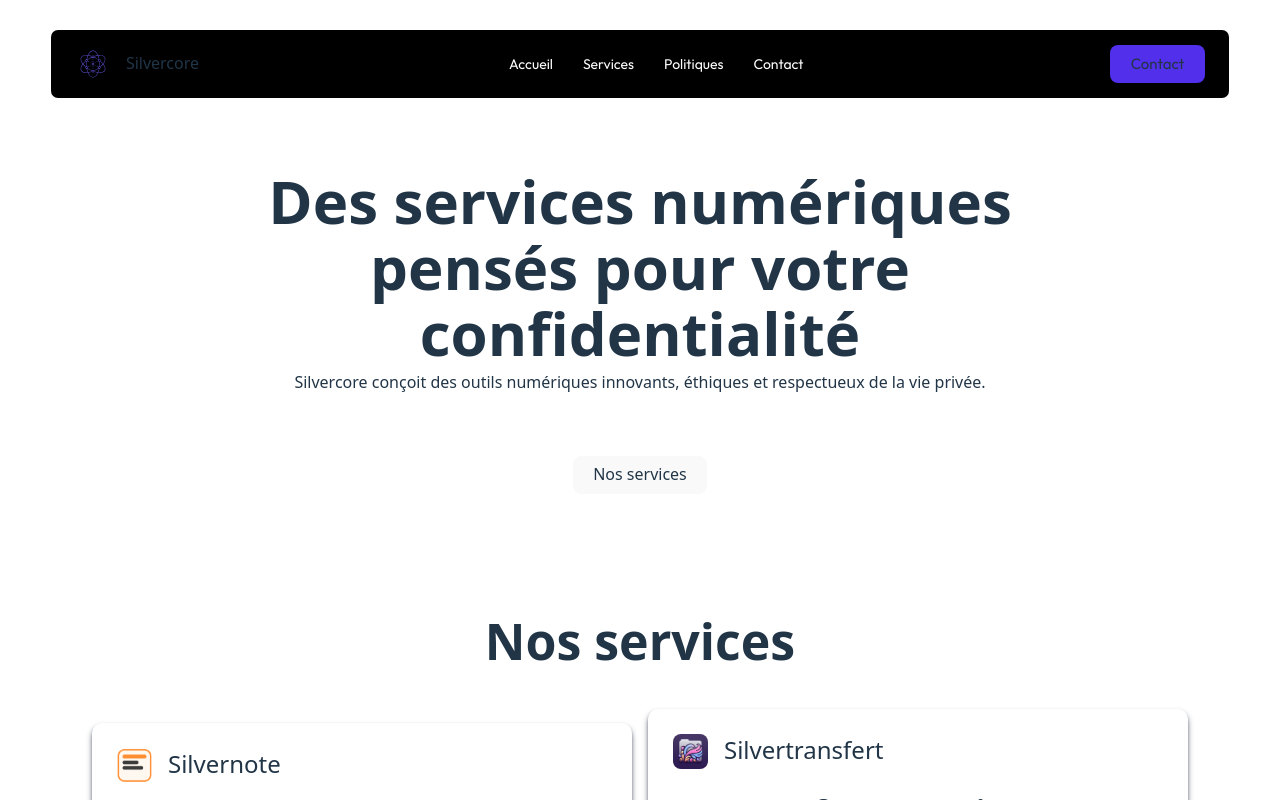
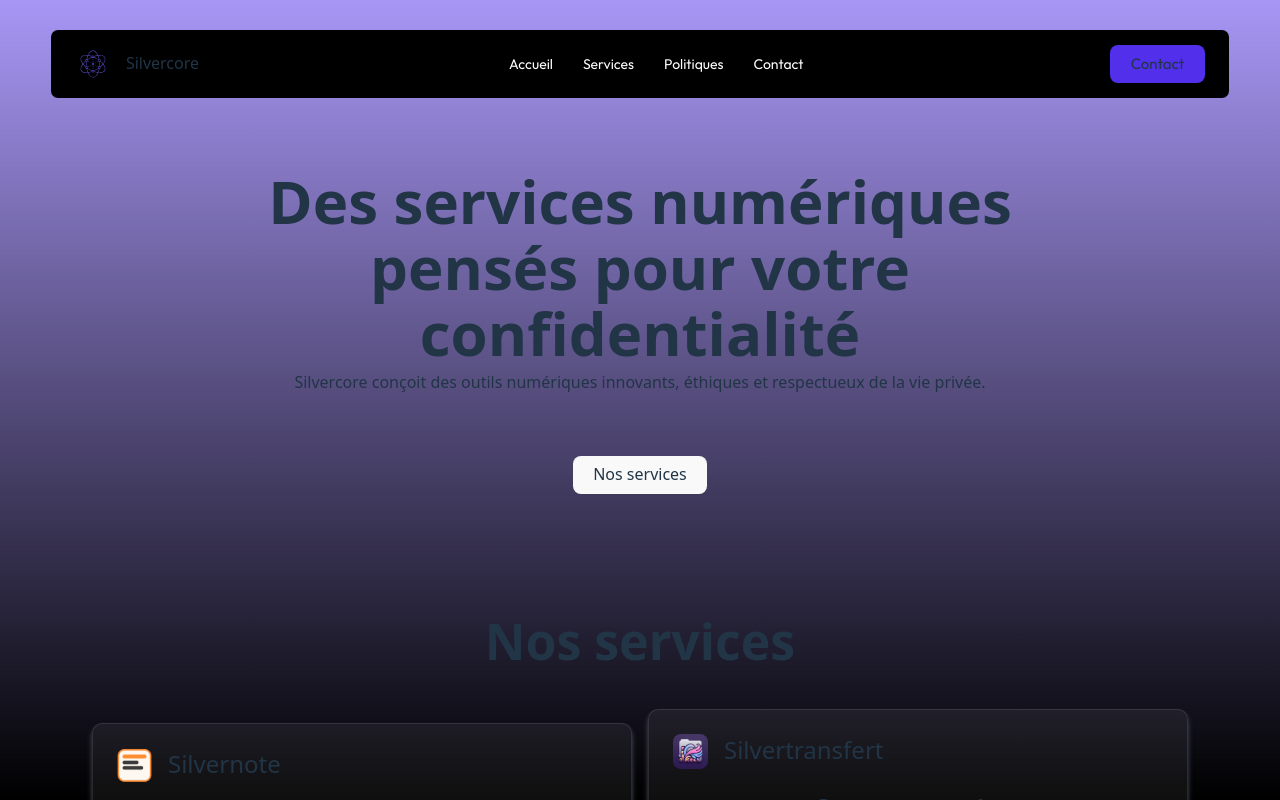
Before and after one commit to SilverCore-Git/web_site, a Vue app: page / in a window 1280 px wide. Built offline with nearby package versions, Linux system fonts and the light colour scheme.

Commit message:
Add background purple

```diff
--- a/src/App.vue
+++ b/src/App.vue
@@ -7,7 +7,7 @@ import Nos_service from './components/Nos_service.vue';
 <template>
   <div class="w-screen h-screen overflow-x-hidden parent_Hero_scetion
               flex flex-col justify-center items-center">
-    <div class="w-screen h-screen">
+    <div class="w-screen h-screen background_purple ">
       <Navbar/>
       <contenue_HeroSection />
       <Nos_service/>
@@ -17,7 +17,7 @@ import Nos_service from './components/Nos_service.vue';
 
 <style>
 
-.parent_Hero_section {
+.background_purple {
   background: linear-gradient(to bottom, rgba(81, 47, 235, 0.5), #000000);
 }
 </style>
--- a/src/components/Navbar.vue
+++ b/src/components/Navbar.vue
@@ -2,14 +2,12 @@
 import navbar_config from "../config/navbar_config.json";
 const btn = navbar_config.btn;
 
-import type { Nav } from '../assets/ts/types';
-defineProps<{
-    prop: Nav
-}>();
+// import type { Nav } from '../assets/ts/types';
+// defineProps<{
+//     prop: Nav
+// }>();
 
-const button_contact = () => {
-
-};
+// const button_contact = () => {};
 </script>
 
 <template>
@@ -18,7 +16,7 @@ const button_contact = () => {
             <div class="container">
                 <div class=" left center space-around cursor_pointer">
                     <img :src="navbar_config.logo" alt="">
-                    <h3 class="ml-[10px]">{{ navbar_config.title }}</h3>
+                    <h3 class="ml-[10px] ">{{ navbar_config.title }}</h3>
                 </div>
 
                 <div class="center">
@@ -32,13 +30,13 @@ const button_contact = () => {
 
                 </div>
 
-                <button @click="button_contact"
+                <button
 
                 class="btn_basic center"
                 :href="btn.href"
 
                 >{{ btn.content }}</button>
-
+                <!--  @click="button_contact" -->
             </div>
         </div>
     </nav>
```
